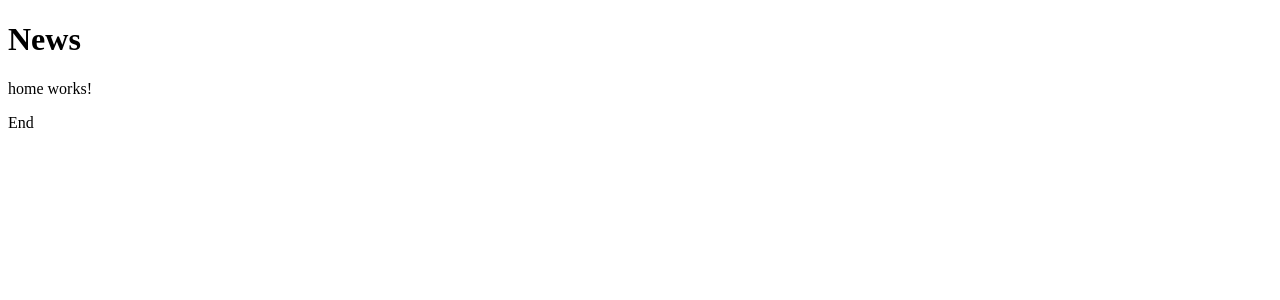
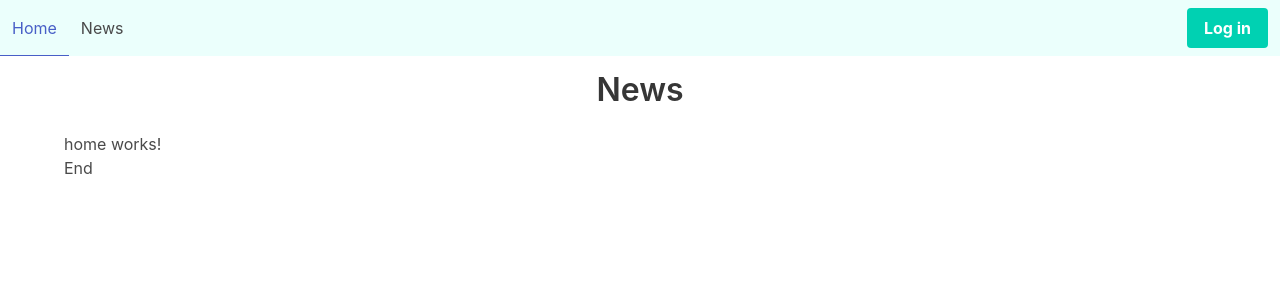
Before and after one commit to YuriiHoliuk/taras-ang-test, an Angular app: page /home in a window 1280 px wide. Shown: the top 300 px of the page. Built offline with nearby package versions, Linux system fonts and the light colour scheme.

Commit message:
nav added

```diff
--- a/package.json
+++ b/package.json
@@ -18,6 +18,7 @@
     "@angular/platform-browser": "~12.2.0",
     "@angular/platform-browser-dynamic": "~12.2.0",
     "@angular/router": "~12.2.0",
+    "bulma": "^0.9.3",
     "rxjs": "~6.6.0",
     "tslib": "^2.3.0",
     "zone.js": "~0.11.4"
--- a/src/app/app-router.module.ts
+++ b/src/app/app-router.module.ts
@@ -7,6 +7,7 @@ const routes: Routes = [
   {path: 'news', component: NewsComponent},
   {path: 'home', component: HomeComponent},
   {path: '', redirectTo: '/home', pathMatch: 'full'}
+
 ]
 
 @NgModule({
--- a/src/app/app.component.html
+++ b/src/app/app.component.html
@@ -1,3 +1,8 @@
-<h1>News</h1>
-<router-outlet></router-outlet>
-<p>End</p>
+<div>
+  <app-navigation></app-navigation>
+</div>
+<div class="container">
+  <h1 class="title has-text-centered">News</h1>
+  <router-outlet></router-outlet>
+  <p>End</p>
+</div>
--- a/src/app/navigation/navigation.component.html
+++ b/src/app/navigation/navigation.component.html
@@ -1 +1,22 @@
-<p>navigation works!</p>
+<nav class="navbar is-sticky-top has-background-primary-light mb-4">
+  <div class="navbar-menu">
+    <div class="navbar-start">
+      <a class="navbar-item is-tab" routerLink="/home">
+        Home
+      </a>
+
+      <a class="navbar-item is-tab" routerLink="/news">
+        News
+      </a>
+    </div>
+    <div class="navbar-end">
+      <div class="navbar-item">
+        <div class="buttons">
+          <a class="button is-primary">
+            <strong>Log in</strong>
+          </a>
+        </div>
+      </div>
+    </div>
+  </div>
+</nav>
--- a/src/app/news.service.ts
+++ b/src/app/news.service.ts
@@ -8,7 +8,7 @@ import { NewsResponse } from './types';
 })
 export class NewsService {
   url = 'https://newsapi.org/v2/everything?' +
-    'q=tesla-top-10' +
+    'q=audi-top-10' +
     '&from=2021-09-27' +
     '&apiKey=348599c2622b4d7ca5819d9ff0a05098';
 
--- a/src/app/news/news.component.html
+++ b/src/app/news/news.component.html
@@ -1,5 +1,18 @@
 <ul>
   <li *ngFor="let article of news">
-    {{article.description}}
+    <article class="message is-primary mb-4">
+      <h2 class="subtitle is-5 message-header mb-0">{{article.title}}</h2>
+      <div class="message-body">
+        <span class="is-italic">Author: {{article.author}}</span>
+        <p>{{article.description}}</p>
+        <p>Source: <a href={{article.url}}>{{article.url}}</a></p>
+        <p>
+          Published:
+          <span class="is-italic">
+            {{article.publishedAt}}
+          </span>
+        </p>
+      </div>
+    </article>
   </li>
 </ul>
--- a/src/app/news/news.component.ts
+++ b/src/app/news/news.component.ts
@@ -35,5 +35,4 @@ export class NewsComponent implements OnInit {
     this.getNews();
     console.log();
   }
-
 }
--- a/src/styles.scss
+++ b/src/styles.scss
@@ -1 +1 @@
-/* You can add global styles to this file, and also import other style files */
+@import 'bulma/css/bulma.css';
```
Also changed, not shown: 1 other file (tests, documents, lock files or other folders).
